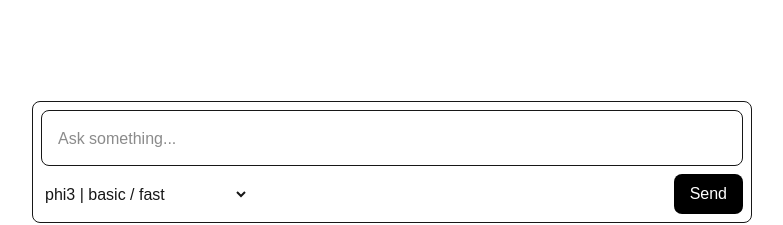
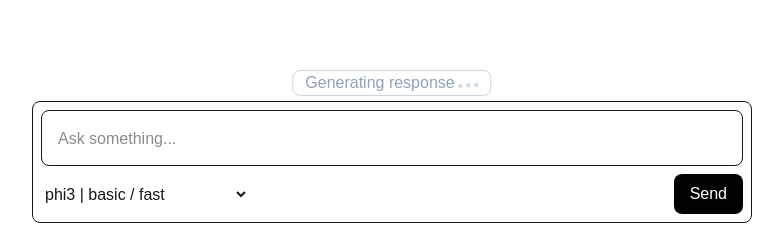
Before and after one commit to briansegs/personal-chat, a Next.js app: page / in a window 1280 px wide. Shown: the part 553-778 px from the top of the page, without its empty margins (248-1031 px from the left). Built offline with nearby package versions, Linux system fonts and the light colour scheme.

Commit message:
enhancement: Add animation to status

```diff
--- a/src/components/InputContainer.tsx
+++ b/src/components/InputContainer.tsx
@@ -31,9 +31,12 @@ export function InputContainer({
       onSubmit={handleSubmit}
       className="flex flex-col gap-2 border rounded-lg p-2 relative"
     >
-      {loading && (
-        <div className="px-3 border rounded-lg absolute -top-8 left-1/2 -translate-x-1/2 text-slate-400 border-slate-300">
-          Generating response...
+      {true && (
+        <div className="px-3 items-baseline flex gap-1 border rounded-lg absolute -top-8 left-1/2 -translate-x-1/2 text-slate-400 border-slate-300">
+          <span>Generating response</span>
+          <span className="h-1 w-1 rounded-full bg-slate-300 animate-bounce" />
+          <span className="h-1 w-1 rounded-full bg-slate-300 animate-bounce [animation-delay:0.15s]" />
+          <span className="h-1 w-1 rounded-full bg-slate-300 animate-bounce [animation-delay:0.3s]" />
         </div>
       )}
 
```
